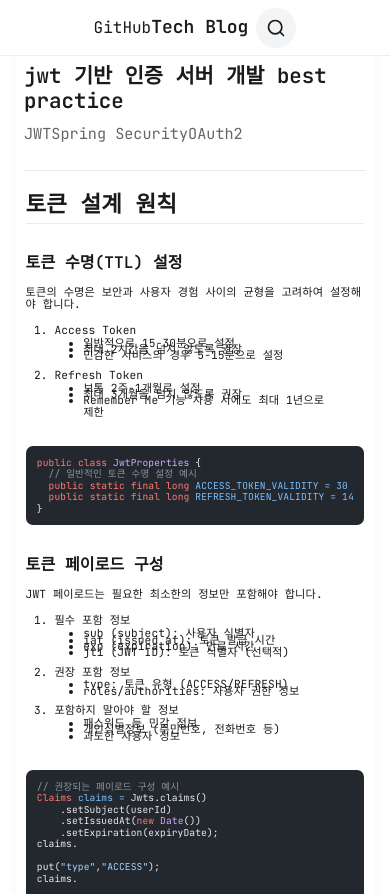
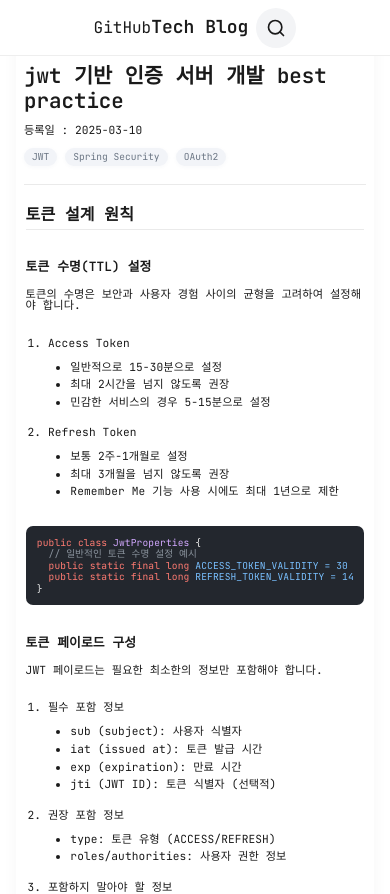
Before and after one commit to nimkoes/tech-blog, a Next.js app: page /tech-blog/post/0043250310-jwt-auth-best-practice in a window 390 px wide. Shown: the top 894 px of the page. Built offline with nearby package versions, Linux system fonts and the light colour scheme.

Commit message:
스타일 수정

```diff
--- a/src/app/post/[slug]/PostClient.tsx
+++ b/src/app/post/[slug]/PostClient.tsx
@@ -5,6 +5,7 @@ import remarkGfm from 'remark-gfm';
 import rehypeHighlight from 'rehype-highlight';
 import "highlight.js/styles/github-dark.css";
 import styles from './page.module.scss';
+import { extractDateAndSerial } from '~/utils/getAllDocuments';
 
 export default function PostClient({ slug, document }: { slug: string, document: any }) {
   const [markdown, setMarkdown] = useState<string | null>(null);
@@ -40,15 +41,16 @@ export default function PostClient({ slug, document }: { slug: string, document:
     <div key={slug} className={styles.container}>
       <div className={styles.postHeader}>
         <h1 className={styles.title}>{document.title}</h1>
-        <div className={styles.meta}>
-          {document.tags && document.tags.length > 0 && (
-            <div className={styles.tags}>
-              {document.tags.map((tag: string) => (
-                <span key={tag} className={styles.tag}>{tag}</span>
-              ))}
-            </div>
-          )}
+        <div className={styles.postDate}>
+          등록일 : {extractDateAndSerial(document.fileName).date}
         </div>
+        {document.tags && document.tags.length > 0 && (
+          <div className={styles.postTags}>
+            {document.tags.map((tag: string) => (
+              <span key={tag} className={styles.tagPill}>{tag}</span>
+            ))}
+          </div>
+        )}
       </div>
       <article className={styles.markdown}>
         {markdown ? (
--- a/src/app/post/[slug]/page.module.scss
+++ b/src/app/post/[slug]/page.module.scss
@@ -14,7 +14,7 @@
   a {
     text-decoration: underline;
     text-decoration-color: #095fe9; /* 파란색 밑줄 */
-    text-underline-offset: 7px; /* 밑줄과 텍스트 사이 간격 */
+    text-underline-offset: 1px; /* 밑줄과 텍스트 사이 간격 */
     color: inherit; /* 기본 텍스트 색상 유지 */
     transition: color 0.2s ease; /* 부드러운 색상 전환 효과 */
 
@@ -122,61 +122,6 @@
 .floatingButtons > * {
   pointer-events: auto;
 }
-
-////////////////////////////////////////////////////////////////////////////////
-// tablet
-////////////////////////////////////////////////////////////////////////////////
-@media screen and (max-width: 1024px) {
-}
-
-////////////////////////////////////////////////////////////////////////////////
-// mobile
-////////////////////////////////////////////////////////////////////////////////
-@media screen and (max-width: 768px) {
-  .markdown {
-    padding: 1px 1px;
-    font-size: 0.75rem;
-    line-height: 1.6;
-  }
-
-  .markdown h1 {
-    font-size: 1.8rem;
-  }
-
-  .markdown h2 {
-    font-size: 1.4rem;
-  }
-
-  .markdown h3 {
-    font-size: 1rem;
-  }
-
-  .markdown ul {
-    padding-left: 15px;
-  }
-
-  .markdown ol {
-    padding-left: 25px;
-  }
-
-  .markdown pre {
-    font-size: 0.65rem;
-    line-height: 1.25;
-  }
-
-  .markdown code {
-  }
-
-  .markdown pre code {
-  }
-
-  .markdown blockquote {
-  }
-
-  .markdown img {
-  }
-}
-
 .topAd {
   margin: 1rem auto 2rem;
   padding-bottom: 1rem;
@@ -345,7 +290,101 @@
   box-shadow: 0 2px 10px rgba(0,0,0,0.08);
 }
 
-@media (max-width: 768px) {
+.tagPill {
+  display: flex;
+  align-items: center;
+  gap: 0.1rem;
+  padding: 0.1rem 0.5rem;
+  background-color: #f2f4f8;
+  color: #6b7684;
+  border-radius: 1.2rem;
+  font-size: 0.6rem;
+  user-select: none;
+  border: none;
+  box-shadow: 0 1px 4px 0 rgba(60, 80, 120, 0.04);
+  transition: all 0.2s ease;
+  margin-bottom: 2px;
+}
+
+.tagPill:hover, .tagPill:focus {
+  background-color: #e3e8ef;
+  color: #425066;
+  outline: none;
+}
+
+.tagPill.active {
+  background: #d0d6dd;
+  color: #222e3a;
+  font-weight: 600;
+}
+
+.postTags {
+  display: flex;
+  flex-wrap: wrap;
+  gap: 0.5rem;
+}
+
+.postDate {
+  font-size: 0.8rem;
+  padding-bottom: 0.5rem;
+}
+
+////////////////////////////////////////////////////////////////////////////////
+// tablet
+////////////////////////////////////////////////////////////////////////////////
+@media screen and (max-width: 1024px) {
+}
+
+////////////////////////////////////////////////////////////////////////////////
+// mobile
+////////////////////////////////////////////////////////////////////////////////
+@media screen and (max-width: 768px) {
+  .markdown {
+    padding: 1px 1px;
+    font-size: 0.75rem;
+    line-height: 1.6;
+  }
+
+  .markdown h1 {
+    font-size: 1.2rem;
+  }
+
+  .markdown h2 {
+    font-size: 1rem;
+  }
+
+  .markdown h3 {
+    font-size: 0.8rem;
+  }
+
+  .markdown ul, .markdown ol {
+    margin: -0.1rem 0.3rem -0.1rem 0.2rem;
+    padding: 0 0 0 1rem;
+    line-height: 1;
+  }
+
+  .markdown li {
+    margin: 0.2rem 0.2rem -0.5rem;
+    line-height: 1.2;
+  }
+
+  .markdown pre {
+    font-size: 0.65rem;
+    line-height: 1.25;
+  }
+
+  .markdown code {
+  }
+
+  .markdown pre code {
+  }
+
+  .markdown blockquote {
+  }
+
+  .markdown img {
+  }
+
   .container {
     padding: 1.5rem 0.5rem 2rem 0.5rem;
   }
@@ -376,4 +415,9 @@
     max-width: 100%;
     margin: 1rem auto;
   }
+
+  .postDate {
+    font-size: 0.7rem;
+    padding-bottom: 0.5rem;
+  }
 }
```
